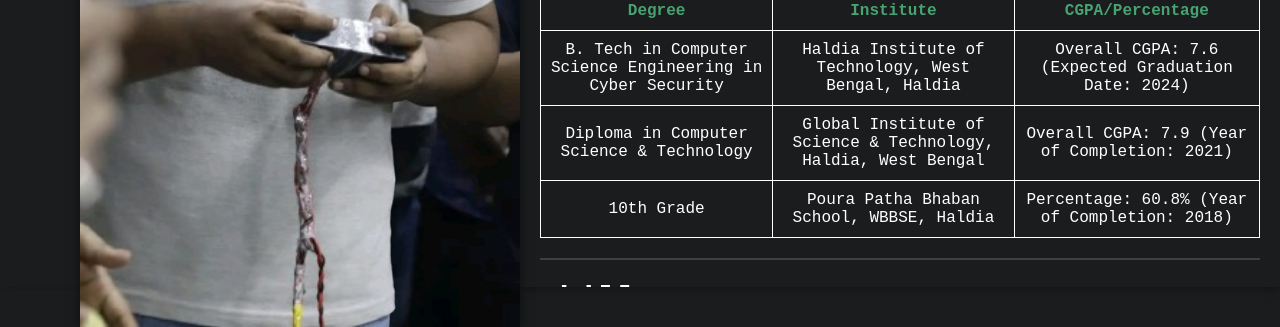
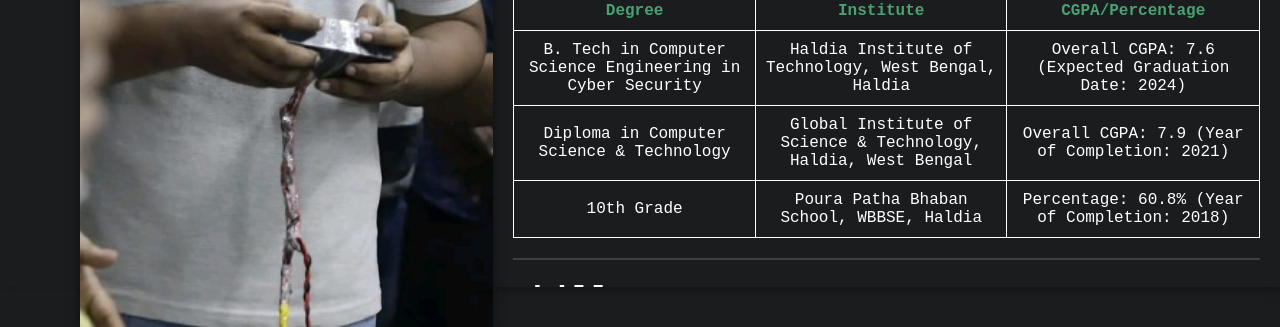
Before and after one commit to Ajam329/Resume.github.io, a plain HTML site: page index.html in a window 1280 px wide. Shown: the part 553-880 px from the top of the page. Drawn offline with Linux system fonts and the light colour scheme.

Commit message:
Update Style.css

```diff
--- a/Style.css
+++ b/Style.css
@@ -378,7 +378,6 @@ th{
   flex: 0.5;
   padding: 20px;
   height: 100%;
-  min-width: 400px;
   box-shadow: 0px 0px 10px rgba(0, 0, 0, 0.5);
   background-color: #1B1C1E;
   position: relative;
```
